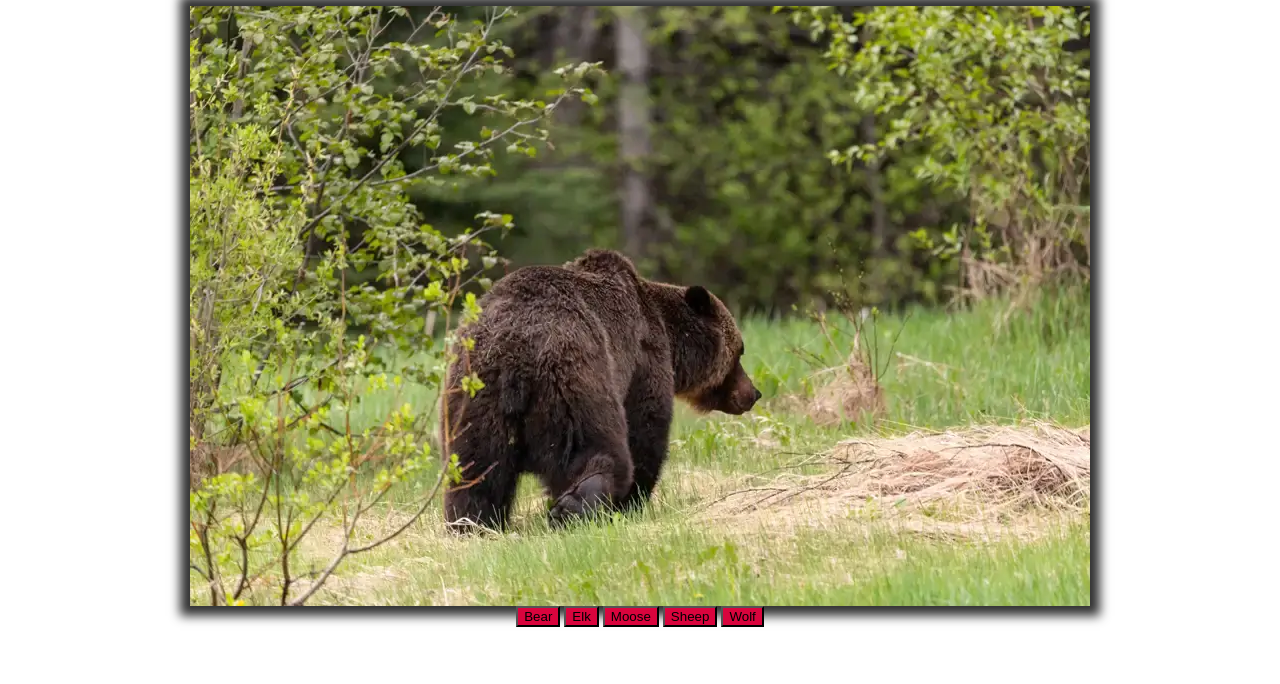
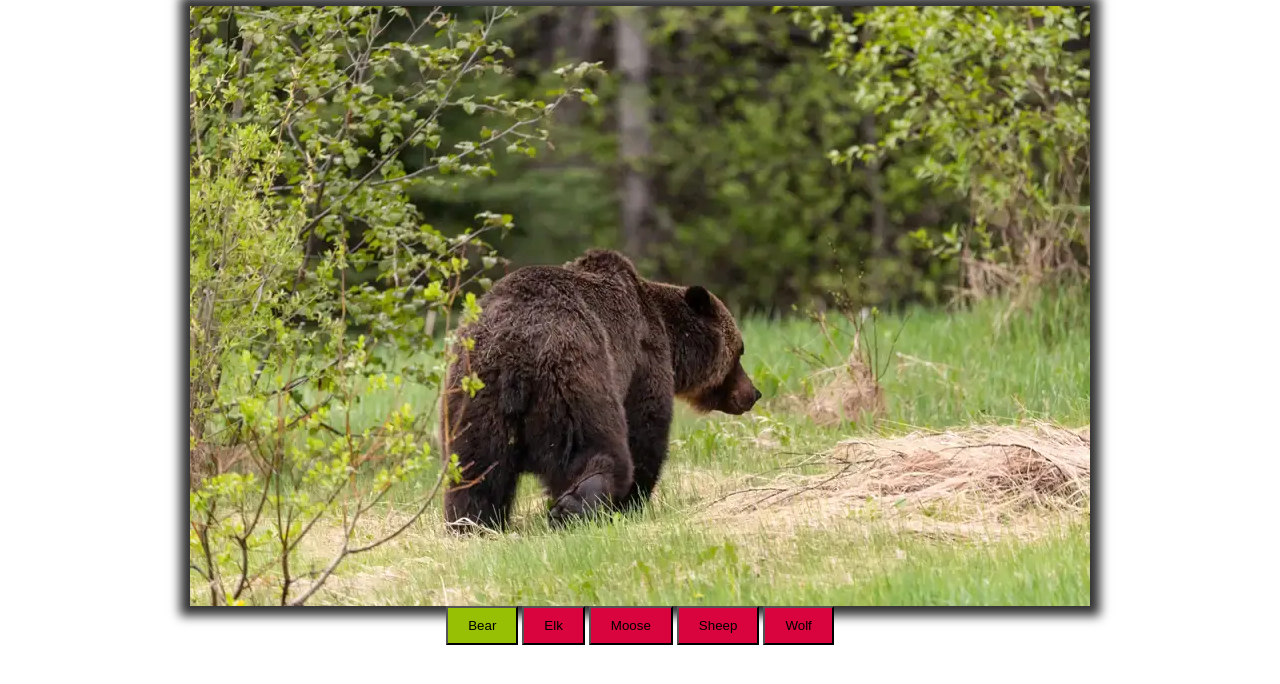
Before and after one commit to Juanscn/Lab-2, a plain HTML site: page index.html in a window 1280 px wide. Both pictures are taken after a click on the button "Bear". Shown: the part 74-758 px from the top of the page. Drawn offline with Linux system fonts and the light colour scheme.

Commit message:
Added button colour

```diff
--- a/index.html
+++ b/index.html
@@ -17,11 +17,11 @@
         <img id="image" src="images/bear.webp">
 
         <div id="buttons">
-            <button class="animalButton">Bear</button>
-            <button class="animalButton">Elk</button>
-            <button class="animalButton">Moose</button>
-            <button class="animalButton">Sheep</button>
-            <button class="animalButton">Wolf</button>
+            <button id="bearButton" class="animalButton">Bear</button>
+            <button id="elkButton" class="animalButton">Elk</button>
+            <button id="mooseButton" class="animalButton">Moose</button>
+            <button id="sheepButton" class="animalButton">Sheep</button>
+            <button id="wolfButton" class="animalButton">Wolf</button>
         </div>
     </main>
 
--- a/script.js
+++ b/script.js
@@ -1,19 +1,38 @@
+
+function defaultButtonColours () {
+    document.getElementById('bearButton').style.backgroundColor = '';
+    document.getElementById('elkButton').style.backgroundColor = '';
+    document.getElementById('mooseButton').style.backgroundColor = '';
+    document.getElementById('sheepButton').style.backgroundColor = '';
+    document.getElementById('wolfButton').style.backgroundColor = '';
+}
+
 bearButton.addEventListener('click', function(){
+    defaultButtonColours();
     document.getElementById('image').src = 'images/bear.webp';
+    document.getElementById('bearButton').style.backgroundColor = '#97bf04';
 })
 
 elkButton.addEventListener('click', function(){
+    defaultButtonColours();
     document.getElementById('image').src = 'images/elk.webp';
+    document.getElementById('elkButton').style.backgroundColor = '#97bf04';
 })
 
 mooseButton.addEventListener('click', function(){
+    defaultButtonColours();
     document.getElementById('image').src = 'images/moose.webp';
+    document.getElementById('mooseButton').style.backgroundColor = '#97bf04';
 })
 
 sheepButton.addEventListener('click', function(){
+    defaultButtonColours();
     document.getElementById('image').src = 'images/sheep.webp';
+    document.getElementById('sheepButton').style.backgroundColor = '#97bf04';
 })
 
 wolfButton.addEventListener('click', function(){
+    defaultButtonColours();
     document.getElementById('image').src = 'images/wolf.webp';
+    document.getElementById('wolfButton').style.backgroundColor = '#97bf04';
 })
--- a/styles.css
+++ b/styles.css
@@ -18,4 +18,5 @@ main {
 
 .animalButton {
     background-color: #d9043d;
+    padding: 10px 20px;
 }
```
